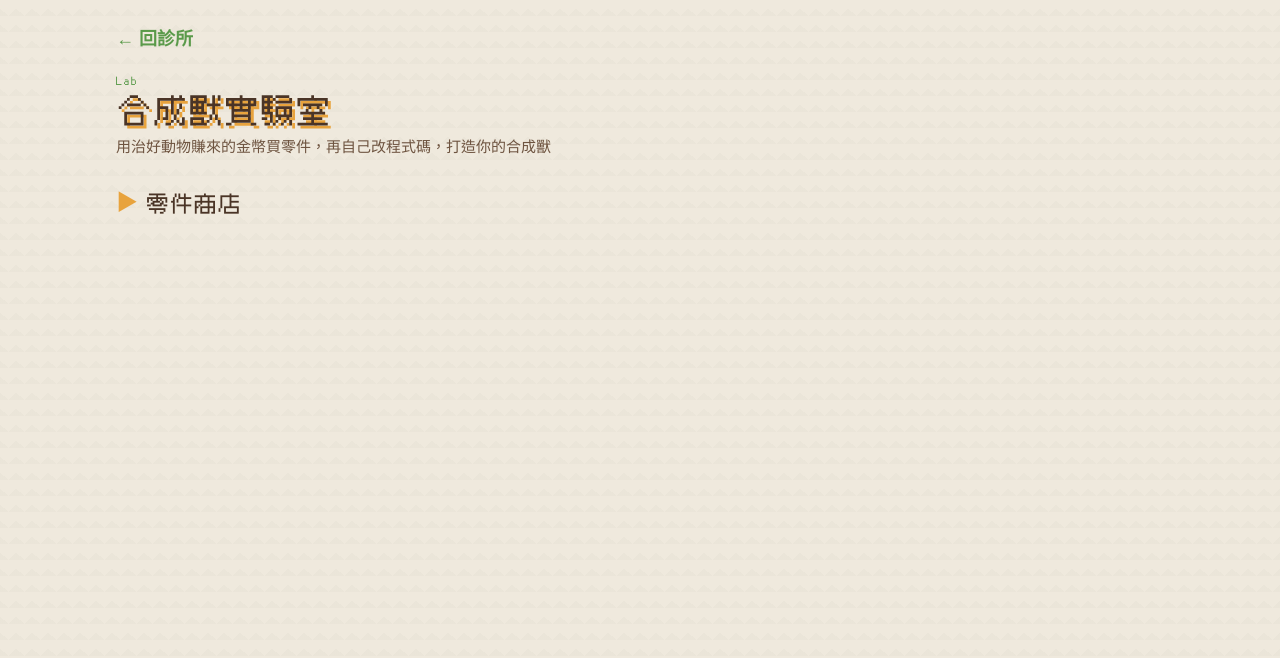
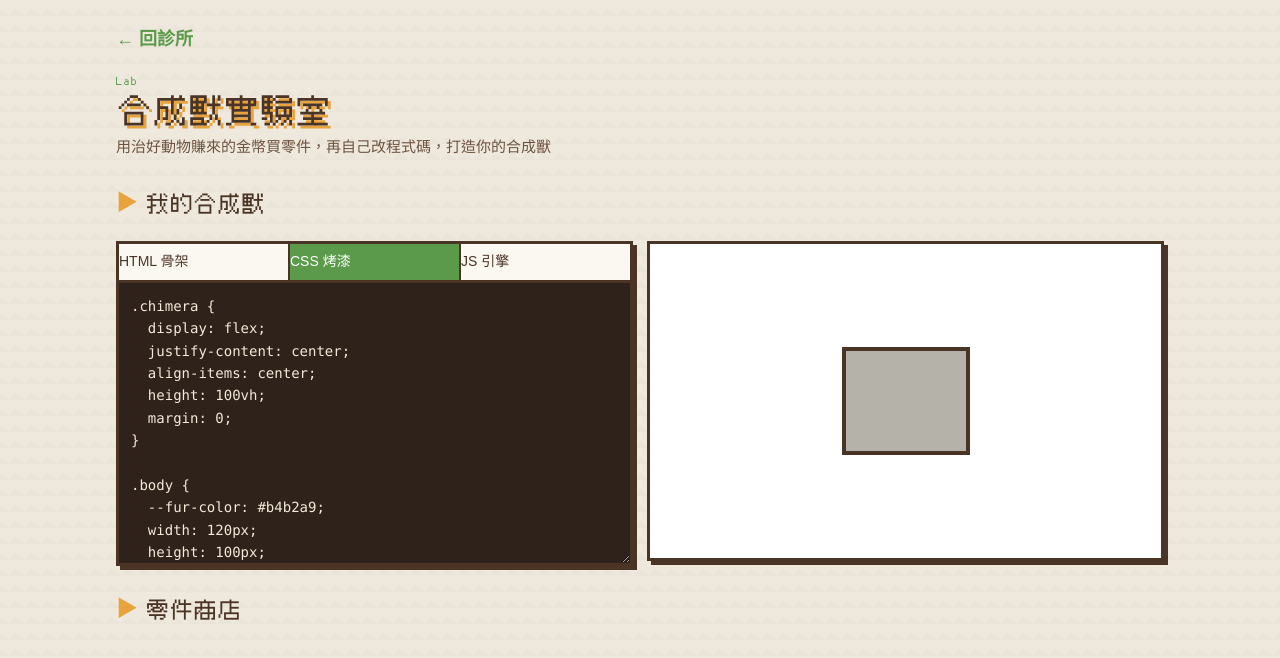
Before and after one commit to minruei/bug-clinic, a Next.js app: page /lab in a window 1280 px wide. Shown: the top 658 px of the page. Built offline with nearby package versions, Linux system fonts and the light colour scheme; no server answers; a web font is replaced by a local one.

Commit message:
Add chimera code editor with sandboxed iframe preview

```diff
--- a/app/globals.css
+++ b/app/globals.css
@@ -924,3 +924,71 @@ h2::before {
     grid-template-columns: repeat(2, 1fr);
   }
 }
+
+/* 合成獸編輯器：左邊程式碼，右邊 iframe 預覽 */
+.editor {
+  display: grid;
+  grid-template-columns: 1fr 1fr;
+  gap: 14px;
+}
+
+.editor-code {
+  display: flex;
+  flex-direction: column;
+  border: var(--pixel) solid var(--ink);
+  box-shadow: var(--shadow);
+  background: var(--code);
+}
+
+.editor-tabs {
+  display: flex;
+  border-bottom: var(--pixel) solid var(--ink);
+}
+
+.editor-tab {
+  flex: 1;
+  padding: 6px 0;
+  background: var(--card);
+  color: var(--ink);
+  border: none;
+  border-right: 2px solid var(--ink);
+  font: inherit;
+  font-size: 14px;
+  cursor: pointer;
+}
+
+.editor-tab:last-child {
+  border-right: none;
+}
+
+.editor-tab.active {
+  background: var(--green);
+  color: #fff;
+}
+
+.editor-code textarea {
+  flex: 1;
+  min-height: 280px;
+  padding: 12px;
+  background: var(--code);
+  color: #f3ead8;
+  border: none;
+  resize: vertical;
+  font-family: ui-monospace, Menlo, monospace;
+  font-size: 14px;
+  line-height: 1.6;
+}
+
+.editor-preview {
+  width: 100%;
+  min-height: 320px;
+  background: #fff;
+  border: var(--pixel) solid var(--ink);
+  box-shadow: var(--shadow);
+}
+
+@media (max-width: 640px) {
+  .editor {
+    grid-template-columns: 1fr;
+  }
+}
--- a/app/lab/page.tsx
+++ b/app/lab/page.tsx
@@ -4,6 +4,7 @@ import { useEffect, useState } from 'react'
 import Link from 'next/link'
 import { api } from '@/lib/api'
 import { Pixel } from '@/components/Pixel'
+import { ChimeraEditor } from '@/components/ChimeraEditor'
 
 type Part = {
   id: number
@@ -91,6 +92,9 @@ export default function LabPage() {
         </section>
       )}
 
+      <h2>我的合成獸</h2>
+      <ChimeraEditor />
+
       {message && <p className="lab-message">{message}</p>}
 
       <h2>零件商店</h2>
--- /dev/null
+++ b/components/ChimeraEditor.tsx
@@ -0,0 +1,88 @@
+'use client'
+
+import { useState } from 'react'
+
+export type ChimeraCode = {
+  html: string
+  css: string
+  js: string
+}
+
+// 還沒改過的合成獸：一個方形身體，毛色用變數，買了毛色零件就能改
+export const starterChimera: ChimeraCode = {
+  html: '<div class="chimera">\n  <div class="body"></div>\n</div>',
+  css: `.chimera {
+  display: flex;
+  justify-content: center;
+  align-items: center;
+  height: 100vh;
+  margin: 0;
+}
+
+.body {
+  --fur-color: #b4b2a9;
+  width: 120px;
+  height: 100px;
+  background: var(--fur-color);
+  border: 4px solid #4a3426;
+}`,
+  js: '// 讓合成獸動起來的程式寫在這裡\n',
+}
+
+const tabs = [
+  { key: 'html', label: 'HTML 骨架' },
+  { key: 'css', label: 'CSS 烤漆' },
+  { key: 'js', label: 'JS 引擎' },
+] as const
+
+// 把三格程式碼組成一整個網頁，丟進 iframe 顯示
+function buildPage(code: ChimeraCode) {
+  return `<!doctype html>
+<html>
+<head>
+<style>body { margin: 0; } ${code.css}</style>
+</head>
+<body>
+${code.html}
+<script>${code.js}</script>
+</body>
+</html>`
+}
+
+// 合成獸編輯器：左邊改程式碼，右邊即時預覽
+export function ChimeraEditor({ initial = starterChimera }: { initial?: ChimeraCode }) {
+  const [code, setCode] = useState<ChimeraCode>(initial)
+  const [tab, setTab] = useState<keyof ChimeraCode>('css')
+
+  return (
+    <section className="editor">
+      <div className="editor-code">
+        <div className="editor-tabs">
+          {tabs.map((t) => (
+            <button
+              key={t.key}
+              className={`editor-tab ${tab === t.key ? 'active' : ''}`}
+              onClick={() => setTab(t.key)}
+            >
+              {t.label}
+            </button>
+          ))}
+        </div>
+        <textarea
+          value={code[tab]}
+          onChange={(e) => setCode({ ...code, [tab]: e.target.value })}
+          spellCheck={false}
+          aria-label={`${tab} 程式碼`}
+        />
+      </div>
+
+      {/* sandbox 只開 allow-scripts：裡面的 JS 可以跑，但碰不到外面的 localStorage 和頁面 */}
+      <iframe
+        className="editor-preview"
+        title="合成獸預覽"
+        sandbox="allow-scripts"
+        srcDoc={buildPage(code)}
+      />
+    </section>
+  )
+}
```
